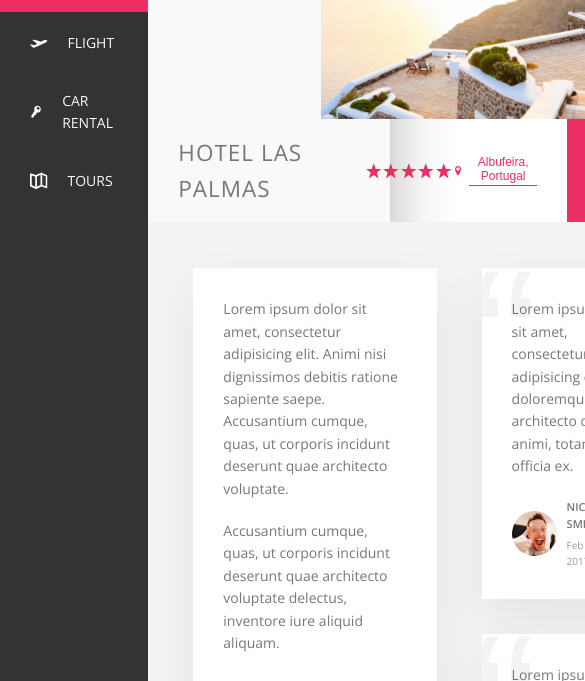
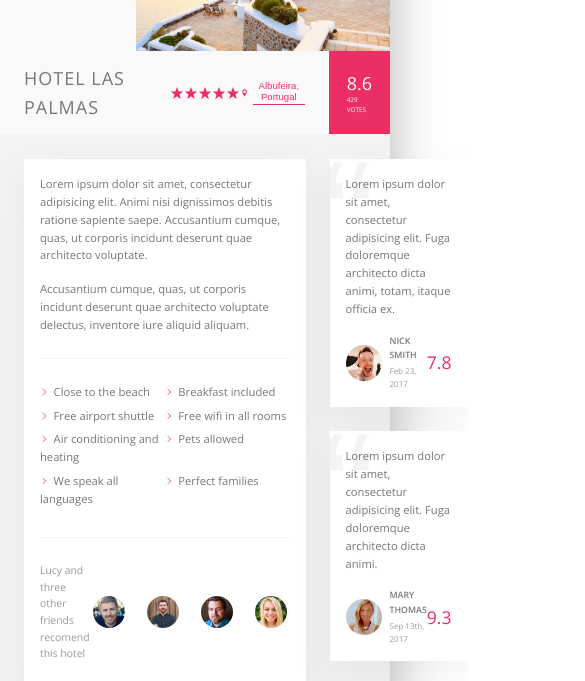
Before and after one commit to tringaprekorogja/trillo-project-1, a plain HTML site: page index.html in a window 390 px wide. Shown: the part 225-906 px from the top of the page, 585 px wide, since content can reach past the window. Drawn offline with nearby package versions, Linux system fonts and the light colour scheme.

Commit message:
Add large and medium devices styles

```diff
--- a/css/style.css
+++ b/css/style.css
@@ -25,6 +25,9 @@
 html {
   box-sizing: border-box;
   font-size: 62.5%; }
+  @media only screen and (max-width: 68.75em) {
+    html {
+      font-size: 50%; } }
 
 body {
   font-family: 'Open Sans', sans-serif;
@@ -42,6 +45,11 @@ body {
   background-color: var(--color-grey-light-1);
   box-shadow: var(--shadow-dark);
   min-height: 50rem; }
+  @media only screen and (max-width: 75em) {
+    .container {
+      margin: 0;
+      max-width: 100%;
+      width: 100%; } }
 
 .header {
   font-size: 1.4rem;
@@ -54,6 +62,9 @@ body {
 
 .content {
   display: flex; }
+  @media only screen and (max-width: 56.25em) {
+    .content {
+      flex-direction: column; } }
 
 .sidebar {
   background-color: var(--color-grey-dark-1);
@@ -71,6 +82,9 @@ body {
   padding: 4.5rem;
   background-color: var(--color-grey-light-2);
   border-bottom: var(--line); }
+  @media only screen and (max-width: 56.25em) {
+    .details {
+      padding: 3rem; } }
 
 .description {
   font-size: 1.4rem;
@@ -79,6 +93,10 @@ body {
   padding: 3rem;
   flex: 0 0 60%;
   margin-right: 4.5rem; }
+  @media only screen and (max-width: 56.25em) {
+    .description {
+      padding: 2rem;
+      margin-right: 3rem; } }
 
 .user-reviews {
   flex: 1;
@@ -167,10 +185,20 @@ body {
   font-size: 1.4rem;
   list-style: none;
   margin-top: 3.5rem; }
+  @media only screen and (max-width: 56.25em) {
+    .side-nav {
+      display: flex;
+      margin-top: 0; } }
   .side-nav__item {
     position: relative; }
     .side-nav__item:not(:last-child) {
       margin-bottom: .5rem; }
+      @media only screen and (max-width: 56.25em) {
+        .side-nav__item:not(:last-child) {
+          margin-bottom: 0; } }
+    @media only screen and (max-width: 56.25em) {
+      .side-nav__item {
+        flex: 1; } }
   .side-nav__item::before {
     content: "";
     position: absolute;
@@ -196,6 +224,10 @@ body {
     align-items: center;
     position: relative;
     z-index: 10; }
+    @media only screen and (max-width: 56.25em) {
+      .side-nav__link:link, .side-nav__link:visited {
+        justify-content: center;
+        padding: 2rem; } }
   .side-nav__icon {
     width: 1.75rem;
     height: 1.75rem;
@@ -207,6 +239,9 @@ body {
   text-align: center;
   padding: 2.5rem;
   color: var(--color-grey-light-4); }
+  @media only screen and (max-width: 56.25em) {
+    .legal {
+      display: none; } }
 
 .gallery {
   display: flex; }
@@ -319,6 +354,8 @@ body {
   align-items: center; }
   .recommend__count {
     margin-right: auto; }
+  .recommend__friends {
+    display: flex; }
   .recommend__photo {
     box-sizing: content-box;
     height: 4rem;
@@ -326,7 +363,7 @@ body {
     border-radius: 50%;
     border: 3px solid #fff; }
     .recommend__photo:not(:last-child) {
-      margin-right: -1.5rem; }
+      margin-right: 2rem; }
 
 .review {
   position: relative;
@@ -335,6 +372,10 @@ body {
   padding: 3rem;
   margin-bottom: 3.5rem;
   overflow: hidden; }
+  @media only screen and (max-width: 56.25em) {
+    .review {
+      padding: 2rem;
+      margin-bottom: 3rem; } }
   .review__text {
     margin-bottom: 2rem;
     z-index: 10;
@@ -375,6 +416,9 @@ body {
 .cta {
   padding: 3.5rem 0;
   text-align: center; }
+  @media only screen and (max-width: 56.25em) {
+    .cta {
+      padding: 2.5rem 0; } }
   .cta__book-now {
     text-transform: uppercase;
     font-size: 2rem;
--- a/sass/_base.scss
+++ b/sass/_base.scss
@@ -18,6 +18,10 @@
     --line: 1px solid var(--color-grey-light-2);
 }
 
+$bp-largest: 75em; //1200/16
+$bp-large: 68.75em; //1100/16
+$bp-medium: 56.25em ;//901/16
+
 * {
     margin: 0;
     padding: 0;
@@ -31,6 +35,9 @@
 html {
     box-sizing: border-box;
     font-size: 62.5%; //1 rem = 10px 10px/16px = 62.5%;
+    @media only screen and (max-width: $bp-large) {
+        font-size: 50%;
+    }
 }
 
 body {
--- a/sass/_components.scss
+++ b/sass/_components.scss
@@ -110,11 +110,21 @@
     font-size: 1.4rem;
     list-style: none;
     margin-top: 3.5rem;
+    @media only screen and (max-width: $bp-medium) {
+       display: flex;
+       margin-top: 0;
+    }
     &__item {
       position: relative;
       &:not(:last-child) {
           margin-bottom: .5rem;
+          @media only screen and (max-width: $bp-medium) {
+            margin-bottom: 0;
+         }
       }
+      @media only screen and (max-width: $bp-medium) {
+        flex: 1;
+     }
     }
     &__item::before {
         content: "";
@@ -148,14 +158,16 @@
         align-items: center;
         position: relative;
         z-index: 10;
-
+        @media only screen and (max-width: $bp-medium) {
+            justify-content: center;
+            padding: 2rem;
+         }
     }
     &__icon {
         width: 1.75rem;
         height: 1.75rem;
         margin-right: 2rem;
         fill: currentColor;
-
     }
 }
 
@@ -166,8 +178,10 @@
     font-size: 1.2rem;
     text-align: center;
     padding: 2.5rem;
-    color: var(--color-grey-light-4)
-
+    color: var(--color-grey-light-4);
+    @media only screen and (max-width: $bp-medium) {
+        display: none;
+    }
 }
 /////////////////////////////////////////////////
 //GALLERY
@@ -329,7 +343,7 @@
         margin-right: auto;
     }
     &__friends {
-
+        display: flex;
     }
     &__photo {
         box-sizing: content-box;
@@ -338,7 +352,7 @@
         border-radius: 50%;
         border: 3px solid #fff;
         &:not(:last-child) {
-            margin-right: -1.5rem;
+            margin-right: 2rem;
         }
     }
 }
@@ -353,6 +367,10 @@
     padding: 3rem;
     margin-bottom: 3.5rem;
     overflow: hidden;
+    @media only screen and (max-width: $bp-medium) {
+        padding: 2rem;
+        margin-bottom: 3rem;
+     }
     &__text {
         margin-bottom: 2rem;
         z-index: 10;
@@ -409,6 +427,9 @@
 .cta {
     padding: 3.5rem 0;
     text-align: center;
+    @media only screen and (max-width: $bp-medium) {
+        padding: 2.5rem 0;
+    }
     &__book-now {
         text-transform: uppercase;
         font-size: 2rem;
```
Also changed, not shown: sass/_layout.scss (+15 -1 lines).
